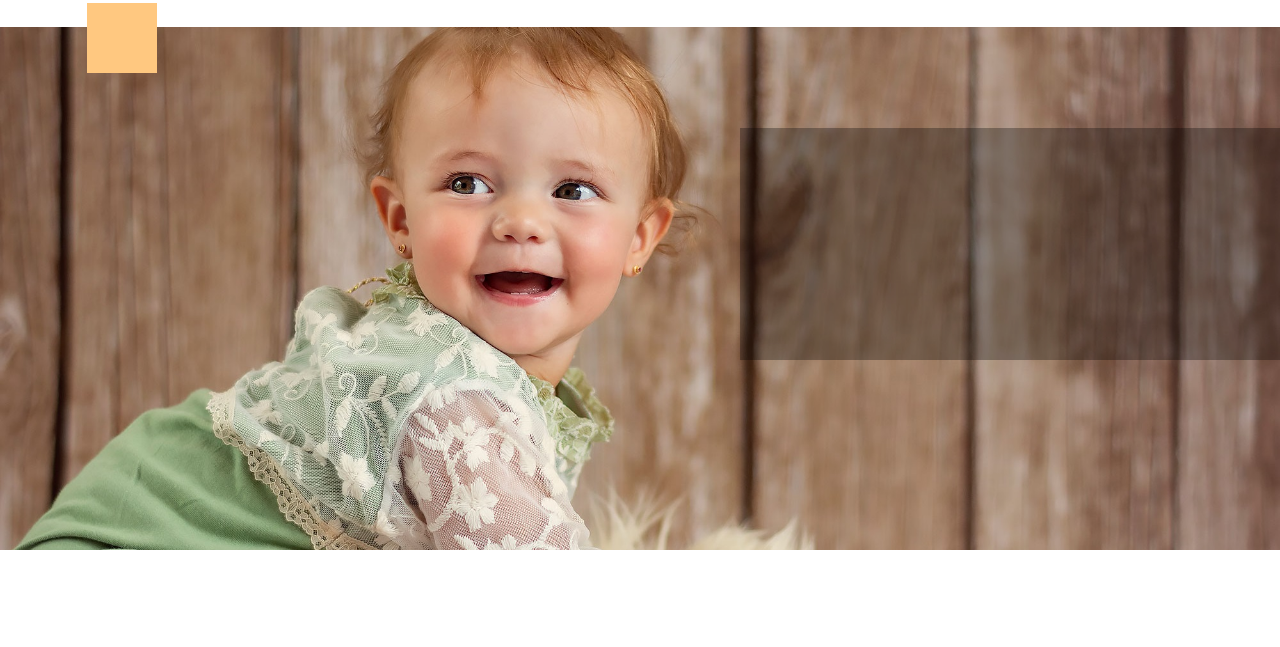
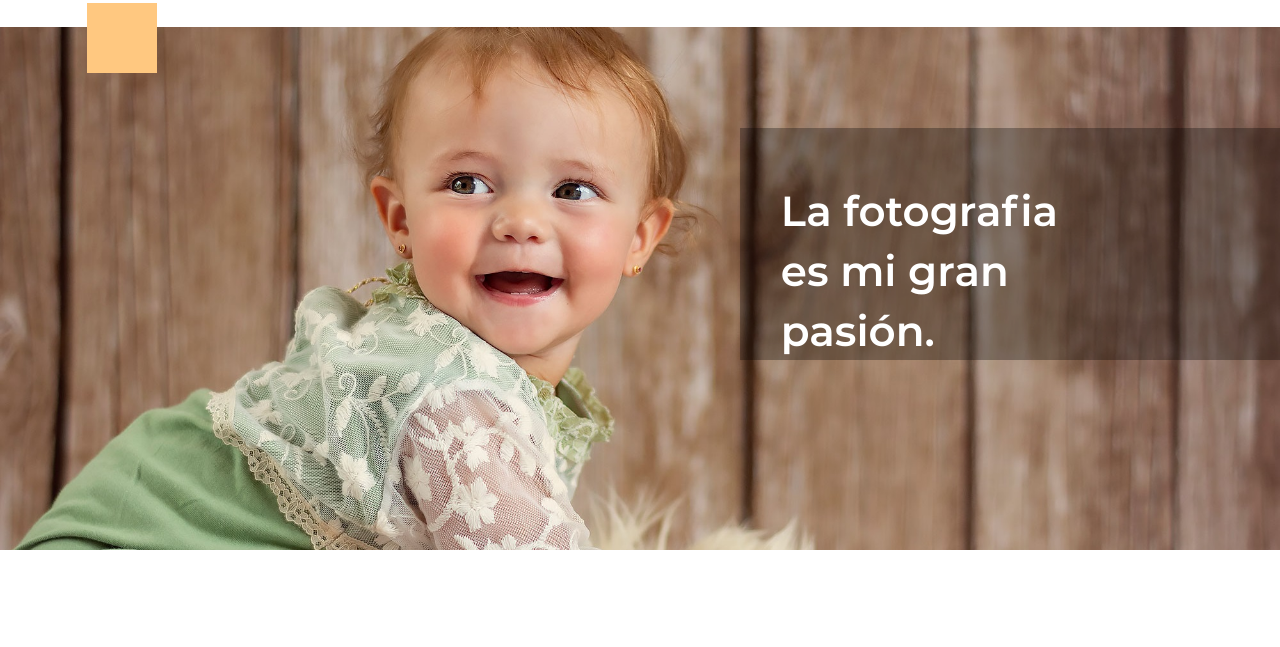
Before and after one commit to Warsouler/Romolina, a plain HTML site: page index.html in a window 1280 px wide. Shown: the part 91-738 px from the top of the page. Drawn offline with Linux system fonts and the light colour scheme.

Commit message:
texto portada
texto portada

```diff
--- a/index.html
+++ b/index.html
@@ -115,9 +115,14 @@
   </div> -->
 
   <div id="portadaphoto" >
+      <div id="textoportada">
+          <p>La fotografia es mi gran pasión.</p>
+       </div>
        <img src="img/PORTADA.jpg"  class="img-responsive"   />
-       <div id="blockmsjtransp" class = "align-self-center">
-  </div>
+
+        <div id="blockmsjtransp" class = "align-self-center">
+       </div>
+
   </div>
 
 </div>
@@ -135,8 +140,8 @@
         <!-- <div class="col-md-1" ></div> -->
         <div class="col-md-6" id="aboutme">
            <div id="yo">
-               <h3 class="greentitles" id="aboutmetitle">SOBRE MI</h3>
-            <div class="myline yellowline aboutmeline"></div>
+              <h3 class="greentitles" id="aboutmetitle">SOBRE MI</h3>
+              <div class="myline yellowline aboutmeline"></div>
 
            </div>
 
--- a/styles.css
+++ b/styles.css
@@ -195,7 +195,7 @@ nav.navbar.navbar-default.navbar-inverse.navbarnofixed
     background-color: black;
     opacity: 0.3;
     filter: alpha(opacity=30);
-    z-index: 99999;
+    z-index: 1;
     position: absolute;
     margin-left: 57.8%;
     margin-top: -33%;
@@ -219,6 +219,20 @@ nav.navbar.navbar-default.navbar-inverse.navbarnofixed
     float: left;
 
 }
+
+#textoportada{
+
+    font-family: "MONTSERRAT-SEMIBOLD";
+    position: absolute;
+    left: 61%;
+    right: 15%;
+    margin-top: 12%;
+    color: white;
+    font-size: 3em;
+    z-index: 2;
+}
+}
+
 
 /*Fin PORTADA*/
 
```
